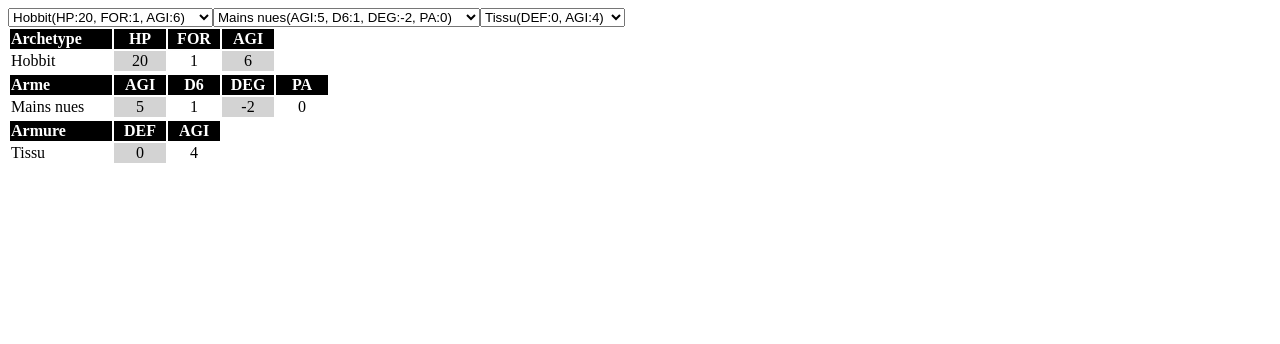
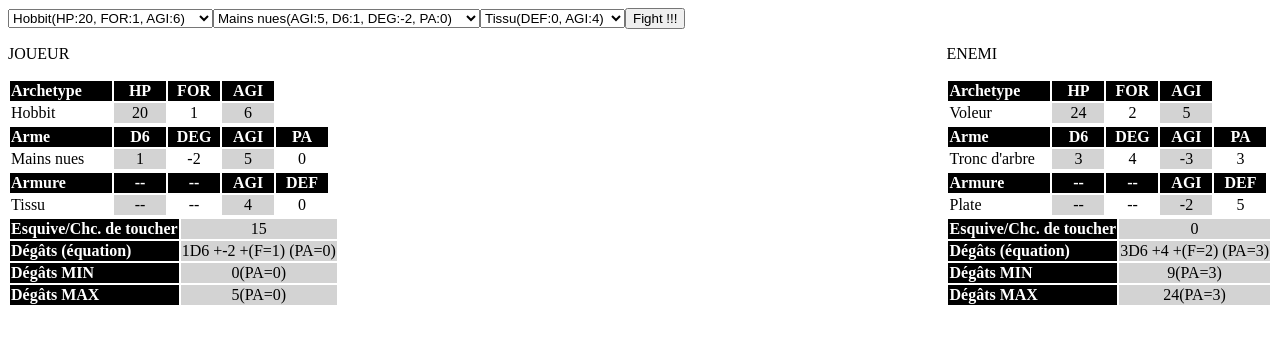
Before and after one commit to PtitPuce/RpgJs, a plain HTML site: page index.html in a window 1280 px wide. Drawn offline with nearby package versions, Linux system fonts and the light colour scheme.

Commit message:
clem final

```diff
--- a/css/style.css
+++ b/css/style.css
@@ -19,3 +19,20 @@ td{
 td:nth-child(even){
     background-color: lightgrey;
 }
+
+
+#fiche_joueur{
+    display: inline-block;
+}
+#fiche_enemy{
+    float:right;
+}
+
+#game{
+    text-align: center;
+}
+
+.red{
+    color: red !important;
+    font-weight: bold;
+}
--- /dev/null
+++ b/event.html
@@ -0,0 +1,30 @@
+<!DOCTYPE html>
+<html lang="en">
+<head>
+    <meta charset="UTF-8">
+    <meta name="viewport" content="width=device-width, initial-scale=1.0">
+    <meta http-equiv="X-UA-Compatible" content="ie=edge">
+    <title>Document</title>
+</head>
+<body>
+    <button id="btnevent">¡¡CLICK!!</button>
+
+    <script src="https://ajax.googleapis.com/ajax/libs/jquery/3.4.1/jquery.min.js"></script>
+    <script>
+        $(function(){
+
+
+            $("#btnevent").on("click", function(){
+                this.dispatchEvent( new Event("gameover"));
+                console.log("click");
+            })
+
+            document.addEventListener("gameover", function(e){
+                console.log(e);
+            })
+
+
+        });
+    </script>
+</body>
+</html>
--- a/index.html
+++ b/index.html
@@ -14,6 +14,9 @@
         <div id="init"></div>
         <!-- Cadre FICHE personnage JOUEUR -->
         <div id="template_fiche_perso" style="display:none;">
+            <div name="general">
+                <p name="title"></p>
+            </div>
             <div name="stats">
                 <table>
                     <thead>
@@ -39,18 +42,18 @@
                     <thead>
                         <tr>
                             <th>Arme</th>
-                            <th>AGI</th>
                             <th>D6</th>
                             <th>DEG</th>
+                            <th>AGI</th>
                             <th>PA</th>
                         </tr>
                     </thead>
                     <tbody>
                         <tr>
                             <td name="nom"></td>
-                            <td name="AGI"></td>
                             <td name="D6"></td>
                             <td name="DEG"></td>
+                            <td name="AGI"></td>
                             <td name="PA"></td>
                         </tr>
                     </tbody>
@@ -61,20 +64,48 @@
                     <thead>
                         <tr>
                             <th>Armure</th>
+                            <th>--</th>
+                            <th>--</th>
+                            <th>AGI</th>
                             <th>DEF</th>
-                            <th>AGI</th>
                         </tr>
                     </thead>
                     <tbody>
                         <tr>
                             <td name="nom"></td>
+                            <td name="--">--</td>
+                            <td name="--">--</td>
+                            <td name="AGI"></td>
                             <td name="DEF"></td>
-                            <td name="AGI"></td>
                         </tr>
                     </tbody>
                 </table>
             </div>
+            <div name="extras">
+                <table>
+                    <thead>
+                        <tr>
+                            <th name="esquive-stat"></th>
+                            <td name="esquive-score"></td>
+                        </tr>
+                        <tr>
+                            <th name="degats-stat"></th>
+                            <td name="degats-score"></td>
+                        </tr>
+
+                        <tr>
+                            <th>Dégâts MIN</th>
+                            <td name="degats-min"></td>
+                        </tr>
+                        <tr>
+                            <th>Dégâts MAX</th>
+                            <td name="degats-max"></td>
+                        </tr>
+                    </thead>
+                </table>
+            </div>
         </div>
+        <div id="fiches"></div>
         <div id="game"></div>
         <div id="gameover"></div>
     </div>
@@ -84,6 +115,7 @@
     <script src="./js/armes.js"></script>
     <script src="./js/armures.js"></script>
     <script src="./js/archetypes.js"></script>
+    <script src="./js/game.js"></script>
     <script>
     $(function(){
         /* variables globales */
@@ -104,6 +136,13 @@
             container.append(select);
         };
 
+        //Creer le bouton de validation du personnage joueur
+        var createButtonValidate = function(container){
+            var btn = document.createElement("button");
+            btn.setAttribute("id", "btn_validate");
+            btn.innerText = "Fight !!!";
+            container.append(btn);
+        }
         // Fonction d'update de la fiche de personnage
         // Params : la fiche HTML , l'Objet de Personnage
         var updateFichePerso = function(_fiche, _perso){
@@ -124,10 +163,39 @@
             $(armure).find("[name=nom]").text(_perso.ARMURE.nom);
             $(armure).find("[name=DEF]").text(_perso.ARMURE.defense);
             $(armure).find("[name=AGI]").text(_perso.ARMURE.agilite);
+
+            let extras = $(_fiche).find("[name=extras]");
+            $(extras).find("[name=esquive-stat]").text("Esquive/Chc. de toucher");
+            $(extras).find("[name=esquive-score]").text(_perso.getAgiliteTotal());
+            $(extras).find("[name=degats-stat]").text("Dégâts (équation)");
+            $(extras).find("[name=degats-score]").text(_perso.getDegatsToString());
+
+            $(extras).find("[name=degats-min]").text(_perso.getDegatsMinToString());
+            $(extras).find("[name=degats-max]").text(_perso.getDegatsMaxToString());
         }
+
+        // display btn for fight
+        var UIForFight = function(container){
+            var btnNextHit = document.createElement("button");
+            btnNextHit.setAttribute("id", "btn_next_hit");
+            btnNextHit.innerText = "!! HIT !!";
+            container.append(btnNextHit);
+        }
+
+        // UI for next enemy
+        var UIForNextEnemy = function(container){
+            var btnNextEnemy = document.createElement("button");
+            btnNextEnemy.setAttribute("id", "btn_next_enemy");
+            btnNextEnemy.innerText = "What do we say to Death ? ... Not today... BRING IT ON !!!";
+            container.append(btnNextEnemy);
+        }
+
+
 
         // references aux differents containers/templates
         var container_selects = $("#init");
+        var container_fiches = $("#fiches");
+        var container_game = $("#game");
         var template_fiche_perso = $("#template_fiche_perso");
 
 
@@ -149,6 +217,7 @@
         createSelectFromList("Archetypes", list_archetypes, $(container_selects) );
         createSelectFromList("Armes", list_armes, $(container_selects) );
         createSelectFromList("Armures", list_armures, $(container_selects) );
+        createButtonValidate($(container_selects));
 
         // references selectList
         var select_archetypes = $("#Archetypes");
@@ -156,8 +225,9 @@
         var select_armures = $("#Armures");
 
         //init personnages
-        var perso_joueur = new Personnage();
-        var perso_enemie = new Personnage();
+        var game = new Game(list_archetypes, list_armes, list_armures).init();
+        var perso_joueur = game.perso_joueur;
+        var perso_enemy = game.perso_enemy;
 
         perso_joueur.setArchetype( list_archetypes[ $(select_archetypes).val() ] );
         perso_joueur.setArme( list_armes[ $(select_armes).val() ] );
@@ -166,8 +236,16 @@
         var fiche_joueur = document.createElement("div");
         fiche_joueur.setAttribute("id", "fiche_joueur");
         fiche_joueur.innerHTML = $(template_fiche_perso).html();
-        container_selects.append( fiche_joueur );
+        $(fiche_joueur).find("[name=title]").text("JOUEUR");
+        container_fiches.append( fiche_joueur );
         updateFichePerso(fiche_joueur, perso_joueur);
+
+        var fiche_enemy = document.createElement("div");
+        fiche_enemy.setAttribute("id", "fiche_enemy");
+        fiche_enemy.innerHTML = $(template_fiche_perso).html();
+        $(fiche_enemy).find("[name=title]").text("ENEMI");
+        container_fiches.append( fiche_enemy );
+        updateFichePerso(fiche_enemy, perso_enemy);
 
         // Listeners creation Perso Joueur
         $(select_archetypes).on("change", function(){
@@ -183,6 +261,27 @@
             updateFichePerso(fiche_joueur, perso_joueur);
         });
 
+        // validation du personnage
+        $("#btn_validate").on("click", function(){
+            container_selects.empty();
+            UIForFight(container_game);
+            game.startFight();
+        });
+
+        // next hit
+        $("body").on("click", "#btn_next_hit", function(){
+            console.clear();
+            console.log("next hit");
+            game.nextHit();
+            updateFichePerso(fiche_joueur, game.perso_joueur);
+            updateFichePerso(fiche_enemy, game.perso_enemy);
+        })
+
+        // next enemy
+        $("body").on("click", "#btn_next_enemy", function(){
+            game.nextEnemy();
+        })
+
     });
     </script>
 </body>
--- a/js/armes.js
+++ b/js/armes.js
@@ -58,7 +58,7 @@ let Arme = class{
                 val_degats += Math.ceil(Math.random()*6);
             }
         }
-        return val_degats < 0 ? 0 : val_degats;
+        return parseInt(val_degats < 0 ? 0 : val_degats);
     }
 
     toString(){
--- /dev/null
+++ b/js/game.js
@@ -0,0 +1,76 @@
+let Game= class{
+    perso_joueur;
+    perso_enemy;
+    turn_count;
+    list_archetypes;
+    list_armes;
+    list_armures;
+
+
+    constructor(list_archetypes, list_armes, list_armures){
+        this.list_archetypes = list_archetypes;
+        this.list_armes = list_armes;
+        this.list_armures = list_armures;
+
+        return this;
+    }
+
+    init(){
+        this.perso_joueur = new Personnage();
+        this.perso_enemy = this.createEnemy();
+
+        return this;
+    }
+
+    startFight(){
+        this.turn_count = 0;
+    }
+    nextHit(){
+        // joueur
+        var degat = 0;
+        if(this.perso_joueur.checkHit(this.perso_enemy)){
+            degat = parseInt(this.perso_joueur.getDegats(this.perso_enemy));
+            this.perso_enemy.takeDegats(degat);
+        }
+        console.log("JOUEUR fait "+degat+" à son enemi");
+
+        // enemy
+        degat = 0
+        if(this.perso_enemy.checkHit(this.perso_joueur)){
+            degat = parseInt(this.perso_enemy.getDegats(this.perso_joueur));
+            this.perso_joueur.takeDegats(degat);
+        }
+        console.log("ENEMI fait "+degat+" au joueur");
+
+
+        console.log("toujours en vie ? "+this.perso_joueur.idDead);
+        if(this.perso_joueur.isDead){
+            this.gameOver();
+        }
+        else{
+            if(this.perso_enemy.isDead){
+                this.nextEnemy();
+            }
+        }
+
+        this.turn_count++;
+    }
+
+    nextEnemy(){
+        this.perso_enemy = this.createEnemy();
+        this.startFight();
+    }
+
+    createEnemy(){
+        var _enemy = new Personnage();
+        _enemy.setArchetype( this.list_archetypes[ Math.floor(Math.random()*this.list_archetypes.length) ] );
+        _enemy.setArme( this.list_armes[ Math.floor(Math.random()*this.list_armes.length) ] );
+        _enemy.setArmure( this.list_armures[ Math.floor(Math.random()*this.list_armures.length) ] );
+
+        return _enemy;
+    }
+
+    gameOver(){
+        console.log("GAME OVER");
+    }
+}
--- a/js/personnage.js
+++ b/js/personnage.js
@@ -1,9 +1,11 @@
-
 let Personnage = class{
     ARCHETYPE;
     HP;
     FORCE;
     AGILITE;
+    ARME;
+    ARMURE;
+    isDead;
 
     constructor(){
         this.HP = 0;
@@ -13,29 +15,35 @@ let Personnage = class{
         this.ARCHETYPE = null;
         this.ARMURE = null;
         this.ARME = null;
+
+        this.isDead = false;
     }
 
     setArchetype(_archetype){
         this.ARCHETYPE = _archetype;
 
-        this.HP = this.ARCHETYPE.HP;
-        this.FORCE = this.ARCHETYPE.FORCE;
-        this.AGILITE = this.ARCHETYPE.AGILITE;
+        this.HP = parseInt(this.ARCHETYPE.HP);
+        this.FORCE = parseInt(this.ARCHETYPE.FORCE);
+        this.AGILITE = parseInt(this.ARCHETYPE.AGILITE);
 
     }
     setArmure(_armure){ this.ARMURE = _armure; }
     setArme(_arme){ this.ARME = _arme; }
 
     getPointArmure(){
-        return  this.ARMURE.defense;
+        return  parseInt(this.ARMURE.defense);
     }
-    getEsquive(){
-        return this.AGILITE + this.ARME.agilite + this.ARMURE.agilite;
+    getAgiliteTotal(){
+        return parseInt(this.AGILITE) + parseInt(this.ARME.agilite) + parseInt(this.ARMURE.agilite);
     }
+
     checkHit(_enemy){
-        let chance = Math.random()*6 + Math.random()*6;  // (2D6 + this.ARME.agilite) > (enemy.AGILITE + enemy.getEsquive())
-        let bonusThis = chance + this.ARME.agilite + this.AGILITE;
-        let bonusEnemy = _enemy.AGILITE + _enemy.getEsquive();
+        let chance = Math.ceil(Math.random()*6) + Math.ceil(Math.random()*6);  // (2D6 + this.ARME.agilite) > (enemy.AGILITE + enemy.getAgiliteTotal())
+        let bonusThis = chance + this.getAgiliteTotal();
+        let bonusEnemy = _enemy.getAgiliteTotal();
+
+        console.log("chance: "+chance+" / bonusThis: "+bonusThis+" / esquiveEnemi: "+bonusEnemy);
+        console.log("hit ?"+ (bonusThis > bonusEnemy));
 
         if(bonusThis > bonusEnemy){
             return true;
@@ -43,14 +51,29 @@ let Personnage = class{
         return false;
     }
     getDegats(_enemy){
-        this.ARME.getDegats() + this.FORCE - _enemy.getPointArmure() + this.ARME.penetration;
+        var _degats = this.ARME.getDegats() + this.FORCE - _enemy.getPointArmure() + this.ARME.penetrationArmure;
+
+        return _degats < 0 ? 0 : _degats;
     }
     takeDegats(_degats){
-        this.HP -= _degats;
-        if(this.HP < 0){
+        this.HP = parseInt(this.HP) - parseInt(_degats);
+        if(this.HP <= 0){
             this.die();
         }
     }
     die(){
+        this.isDead = true;
+    }
+
+    // toStrings
+    getDegatsToString(){
+        return this.ARME.nbDes + "D6 +"+ this.ARME.bonusDegat + " +(F="+this.FORCE+") (PA="+this.ARME.penetrationArmure+")";
+    }
+    getDegatsMinToString(){
+        return ((this.ARME.nbDes) + this.ARME.bonusDegat + this.FORCE) + "(PA="+this.ARME.penetrationArmure+")";
+
+    }
+    getDegatsMaxToString(){
+        return ((this.ARME.nbDes*6) + this.ARME.bonusDegat + this.FORCE) + "(PA="+this.ARME.penetrationArmure+")";
     }
 }
```
